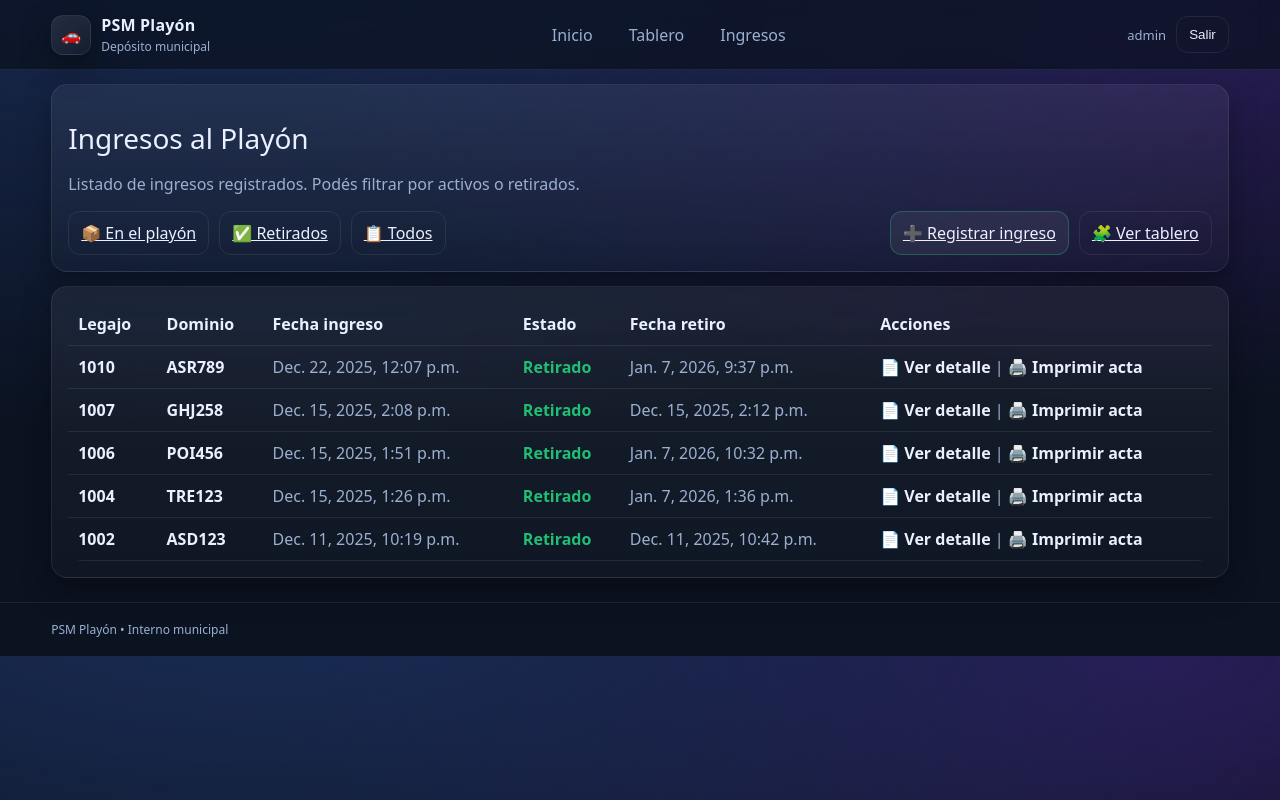
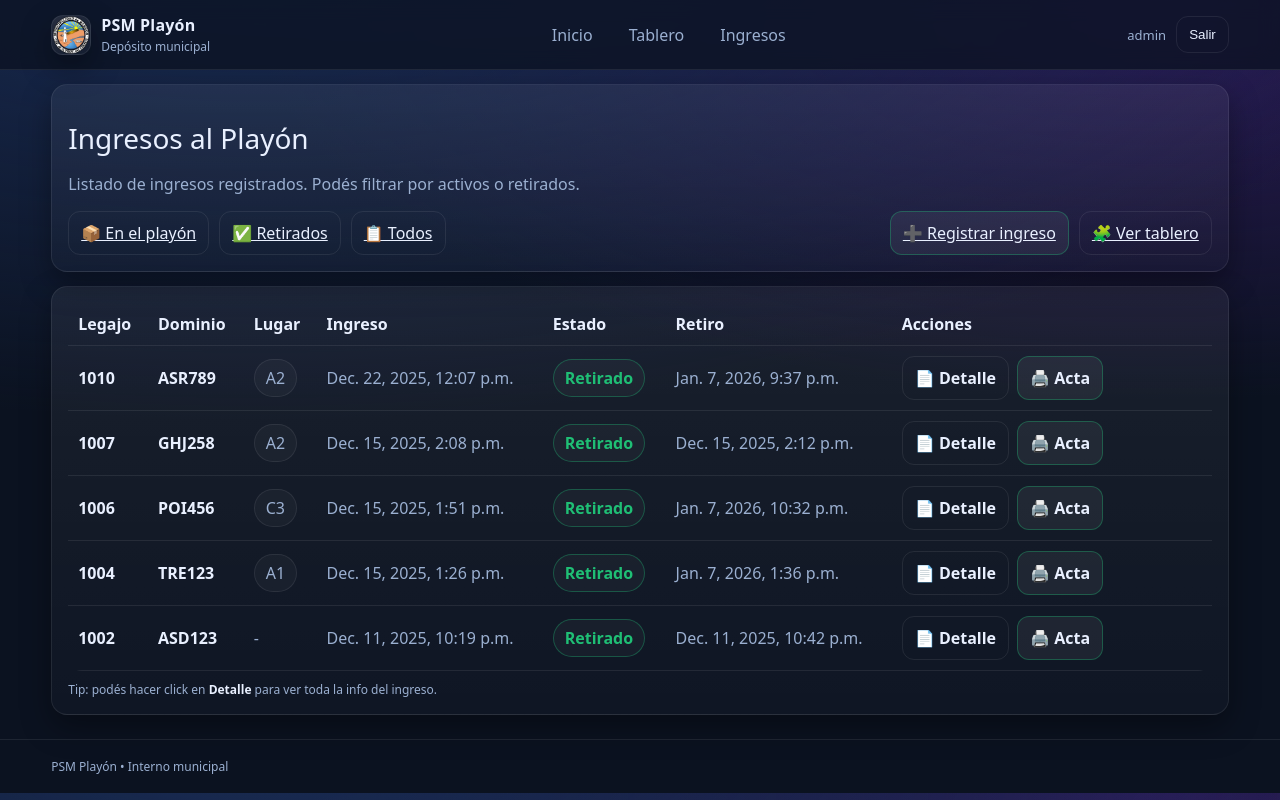
Before and after one commit to NikkyChin/PSM_PLAYON, a Django app: page /vehiculos/ingresos/ in a window 1280 px wide. Run offline with Django 5.2, Linux system fonts and the light colour scheme; a user stored in the database is signed in; data comes from the database, SQL or seed files in the repository.

Commit message:
se agregaron mejoras visuales a lista_ingreso y egreso_form, se incluyeron al estilo de la app a lista.html y no_permisos, se agregaron mejoras a app.css y se agrego el logo_muni.jgp a la app entera

```diff
--- a/templates/base.html
+++ b/templates/base.html
@@ -12,12 +12,19 @@
   <header class="topbar">
     <div class="container topbar__inner">
       <div class="brand">
-        <div class="brand__logo">🚗</div>
+        <div class="brand__logo">
+          <img src="{% static 'img/logo_muni.png' %}"
+              alt="Municipalidad"
+              style="width:100%; height:100%; object-fit:contain;">
+        </div>
+
         <div class="brand__text">
           <div class="brand__title">PSM Playón</div>
           <div class="brand__sub">Depósito municipal</div>
         </div>
       </div>
+
+
 
       <nav class="topnav">
         <a class="topnav__link" href="{% url 'home' %}">Inicio</a>
--- a/templates/vehiculos/lista_ingresos.html
+++ b/templates/vehiculos/lista_ingresos.html
@@ -7,7 +7,7 @@
     <div class="h1">{{ titulo|default:"Ingresos al Playón" }}</div>
     <p class="muted">Listado de ingresos registrados. Podés filtrar por activos o retirados.</p>
 
-    <div class="pills">
+    <div class="pills" style="align-items:center;">
       <a class="btn btn--ghost" href="{% url 'ingresos_en_playon' %}">📦 En el playón</a>
       <a class="btn btn--ghost" href="{% url 'retiros_playon' %}">✅ Retirados</a>
       <a class="btn btn--ghost" href="{% url 'lista_ingresos' %}">📋 Todos</a>
@@ -27,47 +27,69 @@
             <tr>
               <th>Legajo</th>
               <th>Dominio</th>
-              <th>Fecha ingreso</th>
+              <th>Lugar</th>
+              <th>Ingreso</th>
               <th>Estado</th>
-              <th>Fecha retiro</th>
-              <th>Acciones</th>
+              <th>Retiro</th>
+              <th style="width: 320px;">Acciones</th>
             </tr>
           </thead>
           <tbody>
             {% for i in ingresos %}
               <tr>
-                <td style="color: var(--text); font-weight: 800;">{{ i.nro_legajo_playon }}</td>
-                <td style="color: var(--text); font-weight: 800;">{{ i.vehiculo.dominio }}</td>
+                <td style="color: var(--text); font-weight: 900;">{{ i.nro_legajo_playon }}</td>
+                <td style="color: var(--text); font-weight: 900;">{{ i.vehiculo.dominio }}</td>
+
+                <td>
+                  {% if i.lugar %}
+                    <span class="pill" style="display:inline-block;">{{ i.lugar.codigo }}</span>
+                  {% else %}
+                    <span class="muted">-</span>
+                  {% endif %}
+                </td>
+
                 <td>{{ i.fecha_ingreso }}</td>
 
                 <td>
                   {% if i.retirado %}
-                    <span style="color: var(--ok); font-weight:800;">Retirado</span>
+                    <span class="pill" style="display:inline-block; border-color: rgba(31,191,117,.35);">
+                      <b style="color:var(--ok)">Retirado</b>
+                    </span>
                   {% else %}
-                    <span style="color: var(--warn); font-weight:800;">En playón</span>
+                    <span class="pill" style="display:inline-block; border-color: rgba(246,201,69,.35);">
+                      <b style="color:var(--warn)">En playón</b>
+                    </span>
                   {% endif %}
                 </td>
 
                 <td>
-                  {% if i.fecha_retiro %}{{ i.fecha_retiro }}{% else %}-{% endif %}
+                  {% if i.fecha_retiro %}
+                    {{ i.fecha_retiro }}
+                  {% else %}
+                    <span class="muted">-</span>
+                  {% endif %}
                 </td>
 
                 <td>
-                  <a href="{% url 'detalle_ingreso' i.id %}">📄 Ver detalle</a>
+                  <div style="display:flex; gap:8px; flex-wrap:wrap;">
+                    <a class="btn btn--ghost" href="{% url 'detalle_ingreso' i.id %}">📄 Detalle</a>
 
-                  {% if not i.retirado %}
-                    <span class="muted"> | </span>
-                    <a href="{% url 'registrar_egreso' i.id %}">🚗 Registrar retiro</a>
-                  {% else %}
-                    <span class="muted"> | </span>
-                    <a href="{% url 'imprimir_retiro' i.id %}">🖨️ Imprimir acta</a>
-                  {% endif %}
+                    {% if not i.retirado %}
+                      <a class="btn btn--bad" href="{% url 'registrar_egreso' i.id %}">🚗 Retiro</a>
+                    {% else %}
+                      <a class="btn btn--ok" href="{% url 'imprimir_retiro' i.id %}">🖨️ Acta</a>
+                    {% endif %}
+                  </div>
                 </td>
               </tr>
             {% endfor %}
           </tbody>
         </table>
       </div>
+
+      <div class="muted" style="margin-top:10px; font-size:12px;">
+        Tip: podés hacer click en <b style="color:var(--text)">Detalle</b> para ver toda la info del ingreso.
+      </div>
     {% else %}
       <p class="muted">No hay ingresos para mostrar.</p>
     {% endif %}
```
Also changed, not shown: static/css/app.css (+46 -0 lines), templates/vehiculos/egreso_form.html (+12 -39 lines), templates/vehiculos/lista.html (+45 -19 lines), templates/vehiculos/no_permisos.html (+40 -12 lines).
